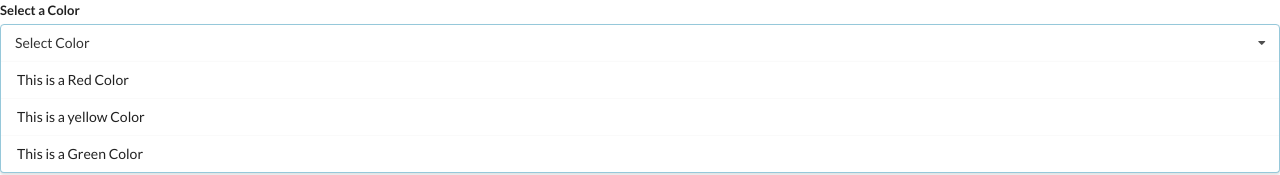
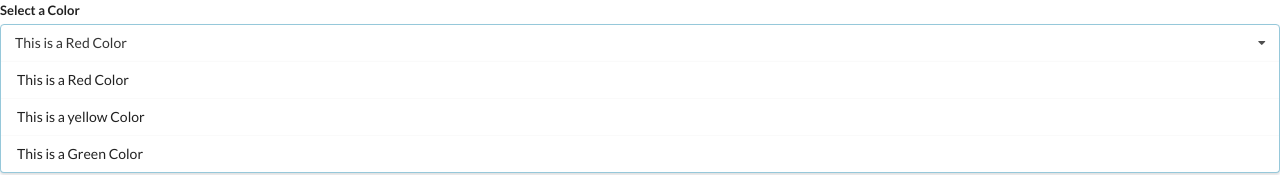
Before and after one commit to undefined-dev74/Widgets, a React (Create React App) app: page / in a window 1280 px wide. Shown: the top 175 px of the page. Built offline with nearby package versions, Linux system fonts and the light colour scheme.

Commit message:
Added Selected current option to the app

```diff
--- a/src/App.js
+++ b/src/App.js
@@ -1,44 +1,47 @@
-import React from "react";
-import Accordian from './components/Accordion'
-import Search from './components/Search'
-import Dropdown from './components/Dropdown'
+import React,{useState} from 'react';
+import Accordian from './components/Accordion';
+import Search from './components/Search';
+import Dropdown from './components/Dropdown';
 export default () => {
-
   const items = [
     {
-        title: "What is React ? ",
-        content: "React is front end framework",
+      title: 'What is React ? ',
+      content: 'React is front end framework',
     },
     {
-        title: "Why use React ? ",
-        content: "Because React provide Single Progressive webapage technique",
+      title: 'Why use React ? ',
+      content: 'Because React provide Single Progressive webapage technique',
     },
     {
-        title: "How do you use react ? ",
-        content: "You use React by creating components",
+      title: 'How do you use react ? ',
+      content: 'You use React by creating components',
     },
   ];
 
   // ? Defining array of an options dropdown widgets
   const options = [
     {
-        label : 'This is a Red Color',
-        value : 'red'
+      label: 'This is a Red Color',
+      value: 'red',
     },
     {
-        label : 'This is a yellow Color',
-        value : 'Yellow'
+      label: 'This is a yellow Color',
+      value: 'Yellow',
     },
     {
-        label : 'This is a Green Color',
-        value : 'Green'
+      label: 'This is a Green Color',
+      value: 'Green',
     },
-    ]
+  ];
+  const [selected, setSelected] = useState(options[0]);
   return (
     <div>
       {/* <Accordian items={items}/> */}
       {/* <Search /> */}
-          <Dropdown options={options}/>
+      <Dropdown
+       options={options}
+      selected={selected}
+      onSelectedChange = {setSelected} />
     </div>
-  )
+  );
 };
--- a/src/components/Dropdown.jsx
+++ b/src/components/Dropdown.jsx
@@ -1,9 +1,14 @@
 import React from 'react';
 
-function Dropdown({ options }) {
+function Dropdown({ options, selected, onSelectedChange }) {
+  console.log(selected);
   const redneredOptions = options.map((option) => {
     return (
-      <div key={option.value} className="item">
+      <div
+        key={option.value}
+        className="item"
+        onClick={() => onSelectedChange(option)}
+      >
         {option.label}
       </div>
     );
@@ -15,7 +20,7 @@
         <label className="label">Select a Color</label>
         <div className="ui selection dropdown visible active">
           <i className="dropdown icon"></i>
-          <div className="text">Select Color</div>
+          <div className="text">{selected.label}</div>
           <div className="menu visible transition">{redneredOptions}</div>
         </div>
       </div>
```
Lines whose indentation alone changed are shown as unchanged.
